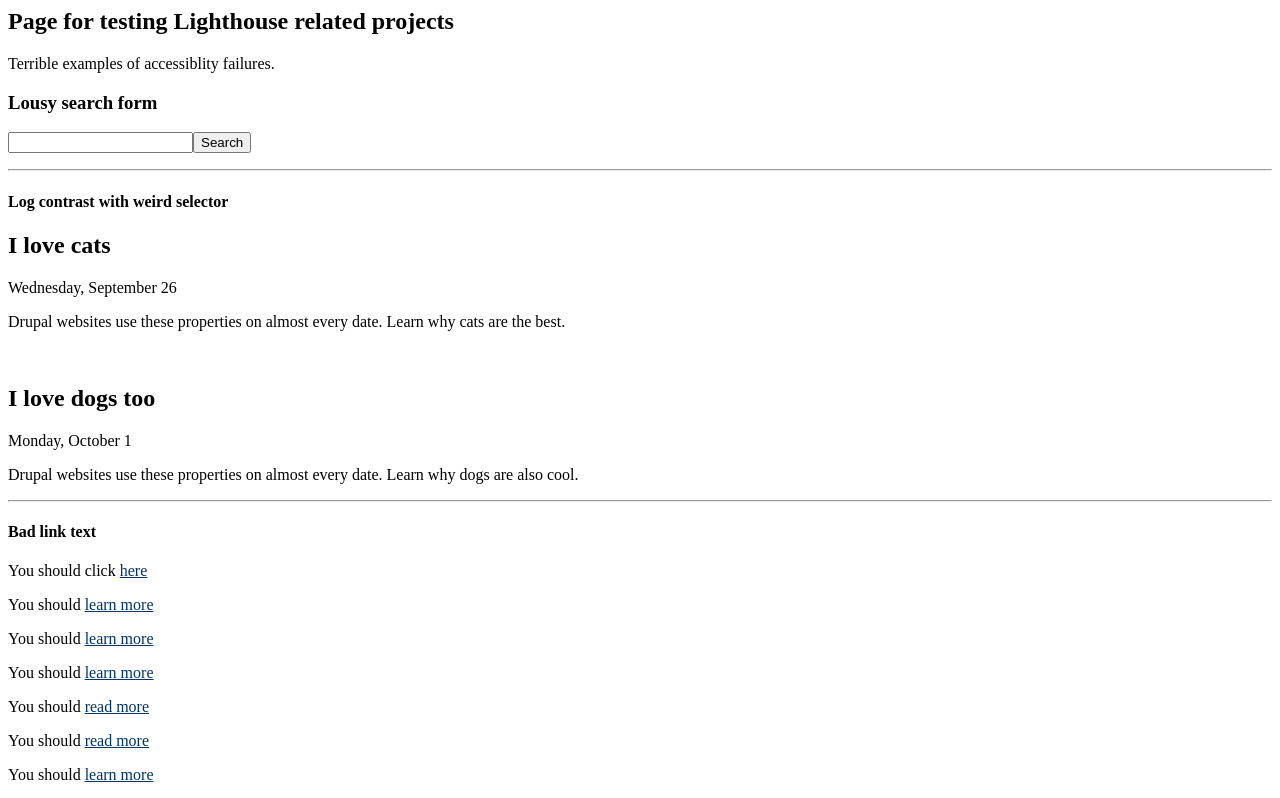
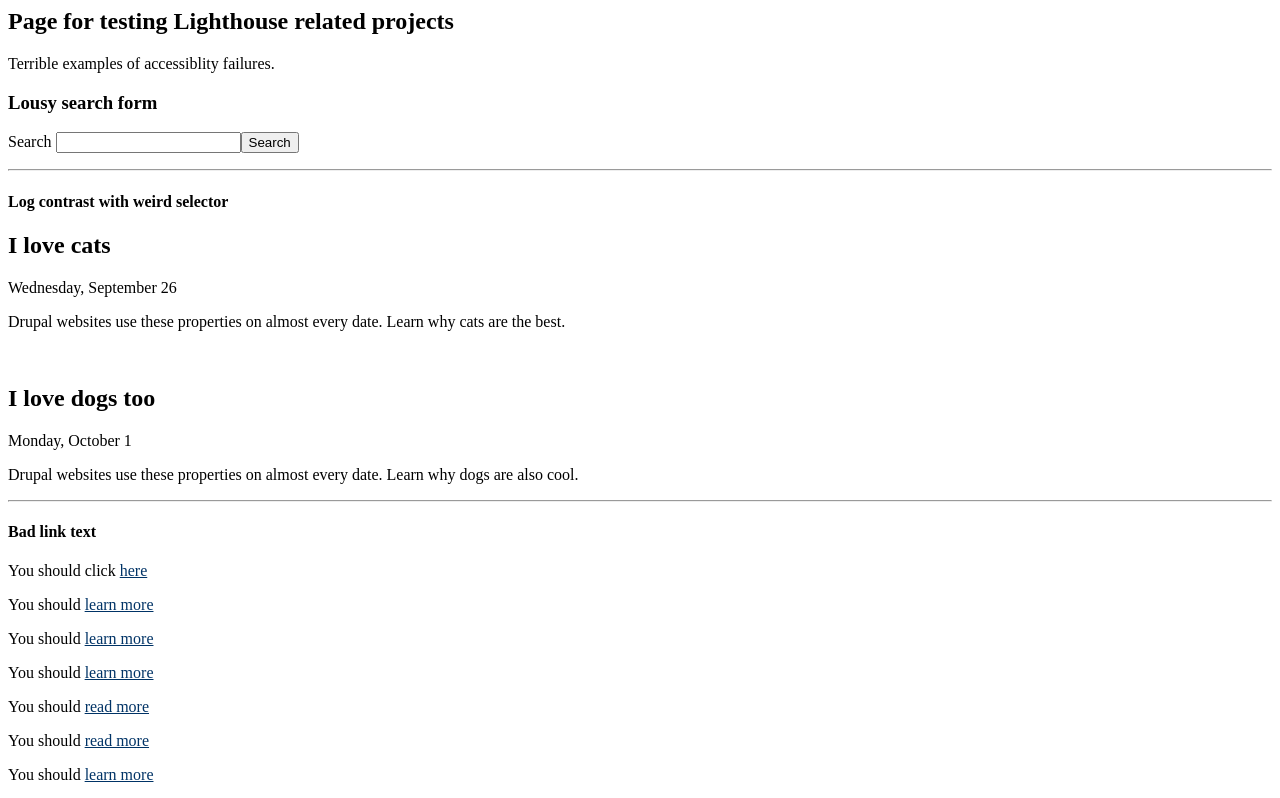
Before and after one commit to joelhsmith/debug-examples, a plain HTML site: page lh-tests/index.html in a window 1280 px wide. Shown: the top 798 px of the page. Drawn offline with Linux system fonts and the light colour scheme.

Commit message:
Trigger alert

```diff
--- a/lh-tests/index.html
+++ b/lh-tests/index.html
@@ -1,6 +1,6 @@
 <html>
 <head>
-    <!-- <title>Test page</title> -->
+    <title>Test page</title>
     <style>
         .date-display-single {
             color: black;
@@ -16,7 +16,7 @@
     <p>Terrible examples of accessiblity failures.</p>
     <h3>Lousy search form</h3>
     <form>
-        <!-- <label for="search">Search</label> -->
+        <label for="search">Search</label>
         <input id="search"/><input type="button" value="Search"/>
     </form>
     <hr>
```
